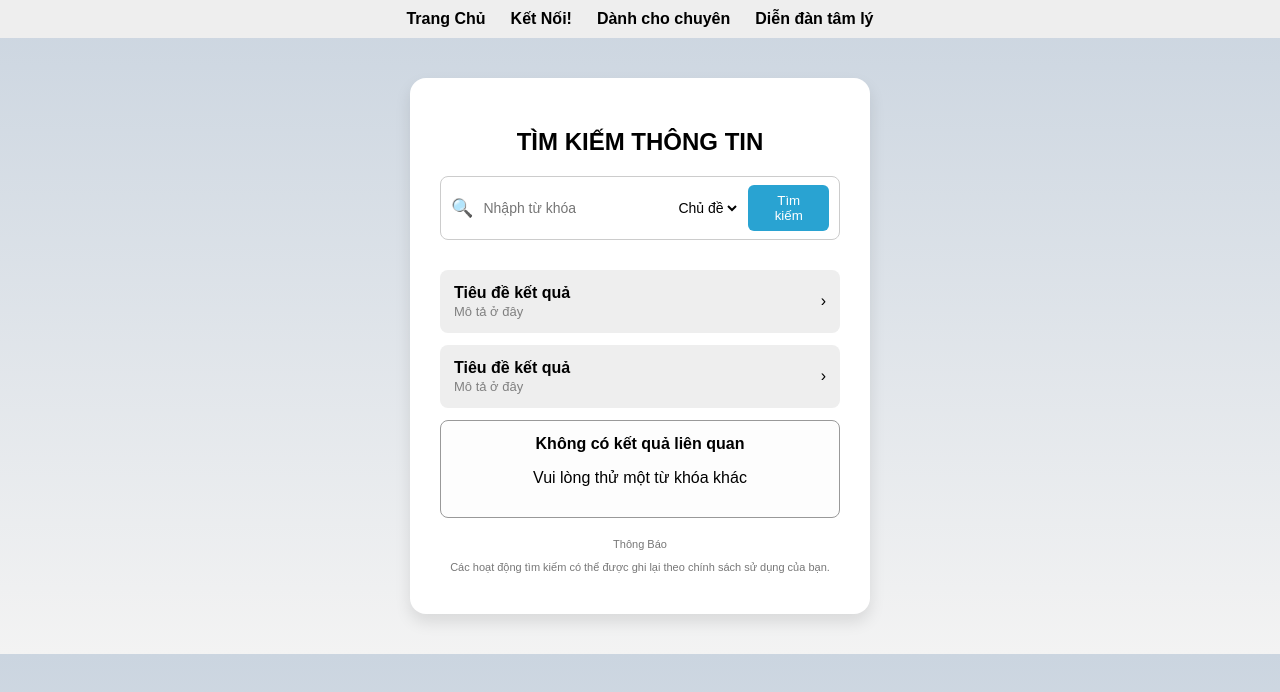
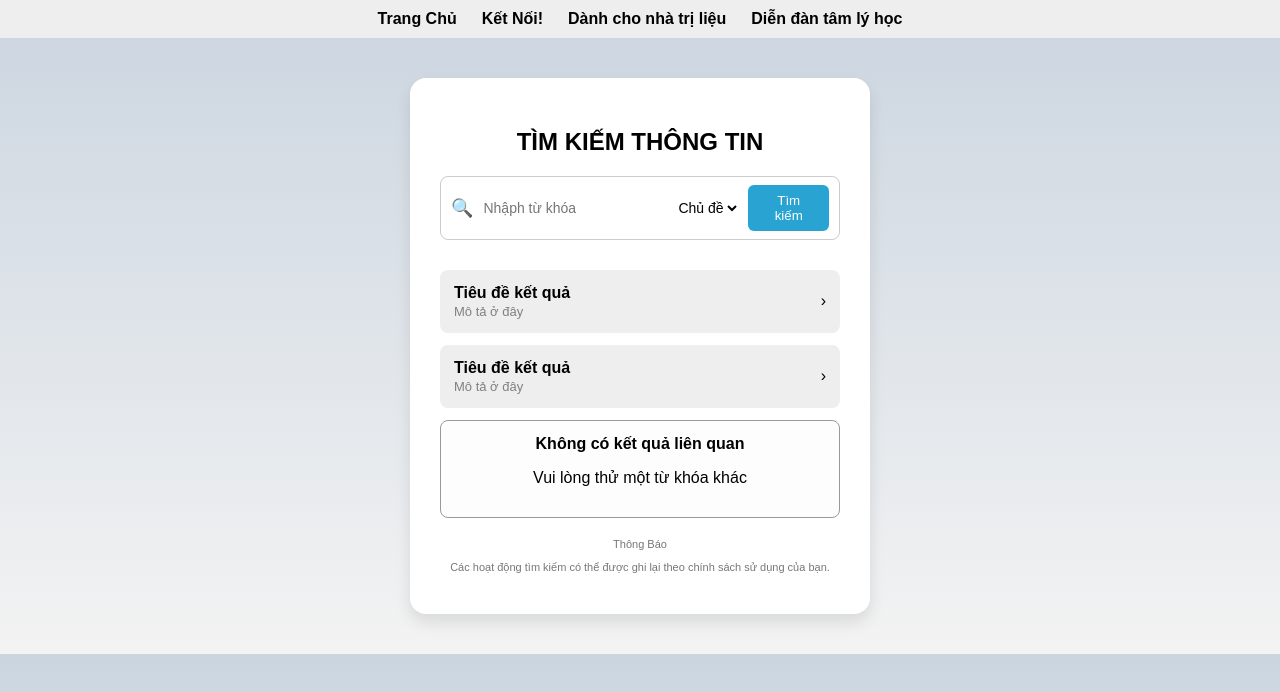
Before and after one commit to Chuuuu21/Nhom1, a plain HTML site: page timkiem.html in a window 1280 px wide. Drawn offline with Linux system fonts and the light colour scheme.

Commit message:
Update timkiem.html

```diff
--- a/timkiem.html
+++ b/timkiem.html
@@ -11,8 +11,8 @@
     <ul>
       <li><a href="#">Trang Chủ</a></li>
       <li><a href="#">Kết Nối!</a></li>
-      <li><a href="#">Dành cho chuyên </a></li>
-      <li><a href="#">Diễn đàn tâm lý</a></li>
+      <li><a href="#">Dành cho nhà trị liệu </a></li>
+      <li><a href="#">Diễn đàn tâm lý học</a></li>
     </ul>
   </nav>
 
```
